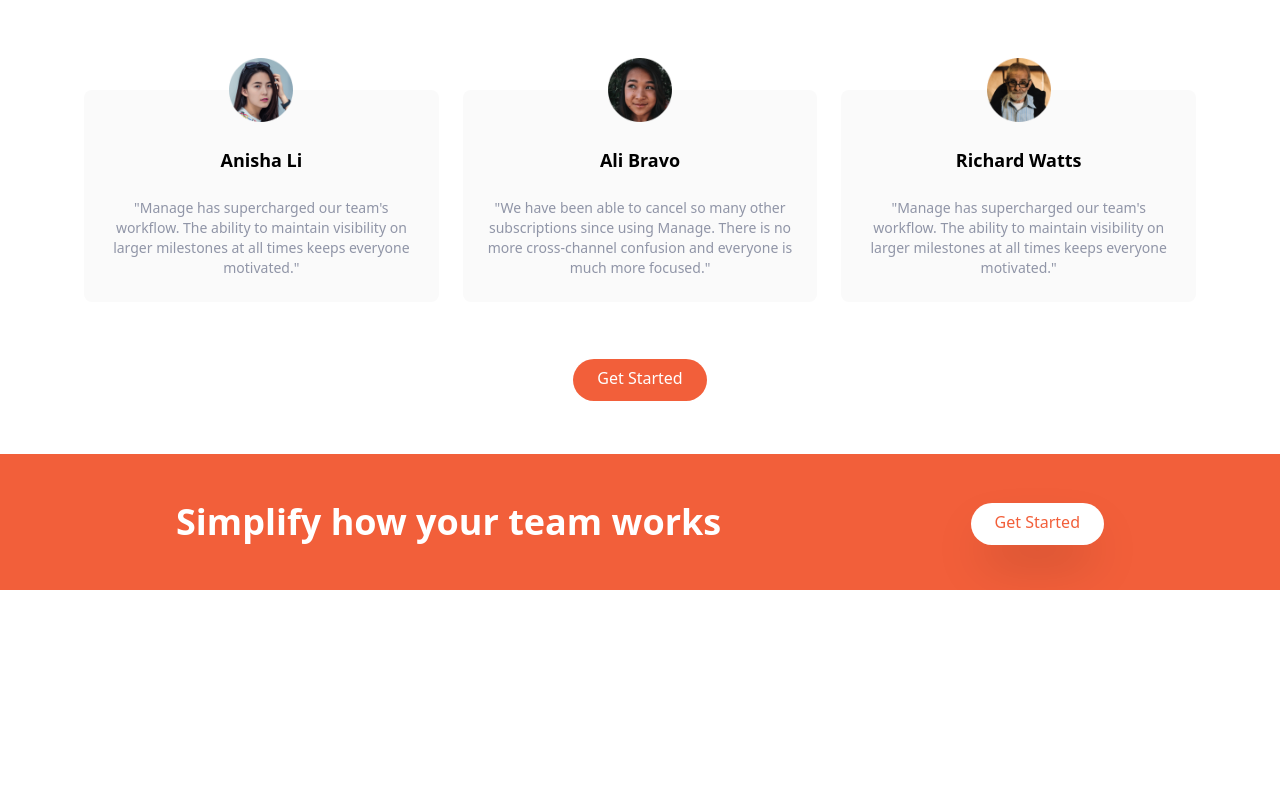
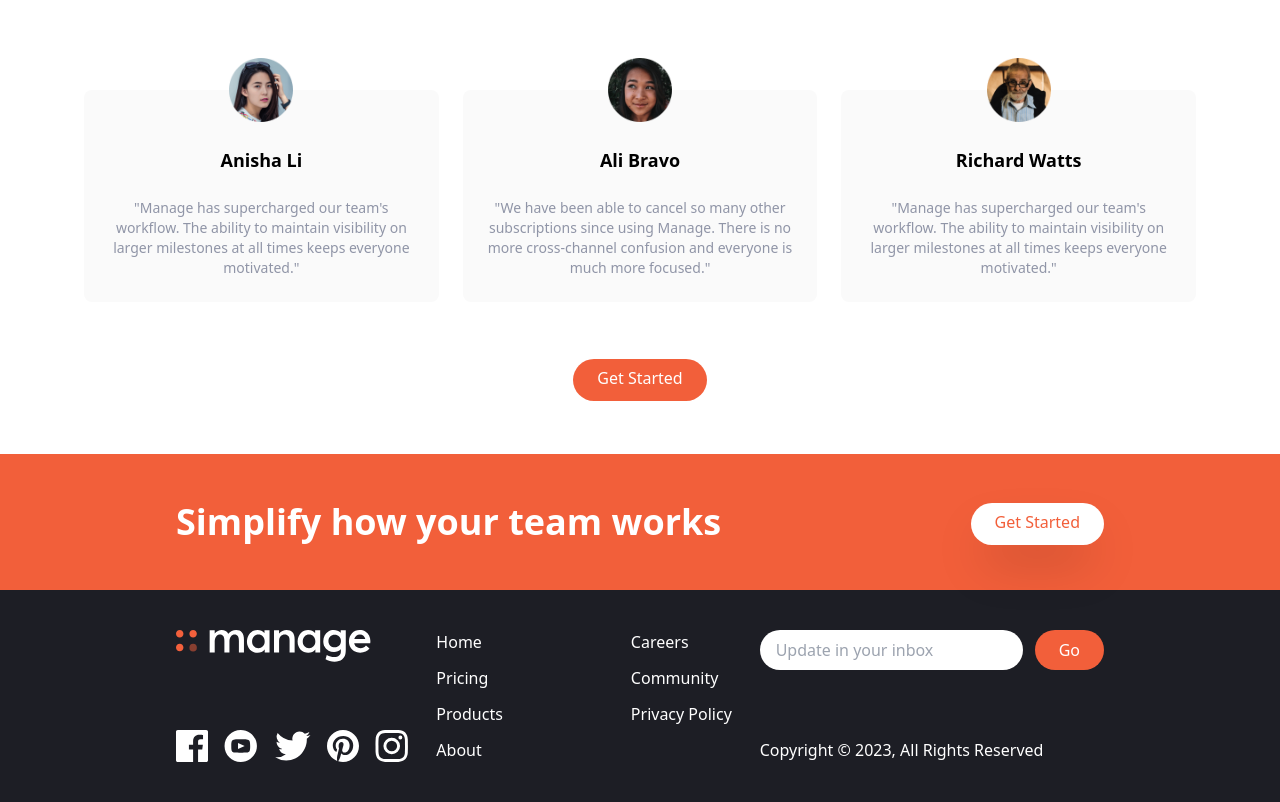
Before and after one commit to Oyawe/manage-landing-page, a website: page index.html in a window 1280 px wide. Shown: the part 1314-2116 px from the top of the page. Before the commit the page ends 1904 px from the top, so only its background shows below. Drawn offline with Linux system fonts and the light colour scheme.

Commit message:
Footer section comlpeted

```diff
--- a/index.html
+++ b/index.html
@@ -192,5 +192,75 @@
             <div><a href="#" class="p-3 px-6 pt-2 text-brightRed bg-white rounded-full shadow-2xl baseline hover:bg-gray-800">Get Started</a></div>
         </div>
     </section>
+
+    <!--Footer-->
+    <footer id="footer" class="bg-veryDarkBlue">
+        <!--Flex Container-->
+        <div class="container flex flex-col-reverse justify-between px-6 py-10 mx-auto space-y-8 md:flex-row md:space-y-0">
+            <!--Logo and social Links Container-->
+            <div class="flex flex-col-reverse items-center justify-between space-y-12 md:flex-col md:space-y-0 md:items-start">
+                <div class="mx-auto my-6 text-center text-white md:hidden">
+                    Copyright &copy; 2023, All Rights Reserved
+                </div>
+                <!--Logo-->
+                <div>
+                    <img src="img/logo-white.svg" class="h-8" alt="">
+                </div>
+                <!--Social links container-->
+                <div class="flex justify-center space-x-4">
+                    <!--Link 1-->
+                    <a href="#">
+                        <img src="img/icon-facebook.svg " alt="" class="h-8">
+                    </a>
+                    <!--Link 2-->
+                    <a href="#">
+                        <img src="img/icon-youtube.svg " alt="" class="h-8">
+                    </a>
+                    <!--Link 3-->
+                    <a href="#">
+                        <img src="img/icon-twitter.svg " alt="" class="h-8">
+                    </a>
+                    <!--Link 4-->
+                    <a href="#">
+                        <img src="img/icon-pinterest.svg " alt="" class="h-8">
+                    </a>
+                    <!--Link 5-->
+                    <a href="#">
+                        <img src="img/icon-instagram.svg " alt="" class="h-8">
+                    </a>
+                </div>
+            </div>
+
+            <!--List container-->
+            <div class="flex justify-around space-x-32">
+                <div class="flex flex-col space-y-3 text-white">
+                    <a href="#" class="hover:text-brightRed">Home</a>
+                    <a href="#" class="hover:text-brightRed">Pricing</a>
+                    <a href="#" class="hover:text-brightRed">Products</a>
+                    <a href="#" class="hover:text-brightRed">About</a>
+                </div>
+                <div class="flex flex-col space-y-3 text-white">
+                    <a href="#" class="hover:text-brightRed">Careers</a>
+                    <a href="#" class="hover:text-brightRed">Community</a>
+                    <a href="#" class="hover:text-brightRed">Privacy Policy</a>
+                </div>
+            </div>
+
+            <!--Input Container-->
+            <div class="flex flex-col justify-between">
+                <form>
+                    <div class="flex space-x-3">
+                        <input type="text" placeholder="Update in your inbox" class="flex-1 px-4 rounded-full focus:outline-none">
+                        <button class="px-6 py-2 text-white rounded-full bg-brightRed hover:bg-brightRedLight focus:outline-none">
+                            Go
+                        </button>
+                    </div>
+                </form>
+                <div class="hidden text-white md:block">
+                    Copyright &copy; 2023, All Rights Reserved
+                </div>
+            </div>
+        </div>
+    </footer>
   </body>
 </html>
--- a/tailwind.config.js
+++ b/tailwind.config.js
@@ -4,7 +4,8 @@ module.exports = {
   theme: {
     screens: {
       sm: '480px',
-      md: '768px',
+      // md: '768px',
+      md: '880px',
       lg: '976px',
       xl: '1440px',
     },
```
Also changed, not shown: css/main.css.
